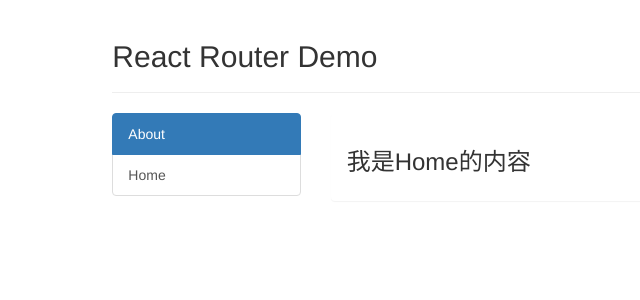
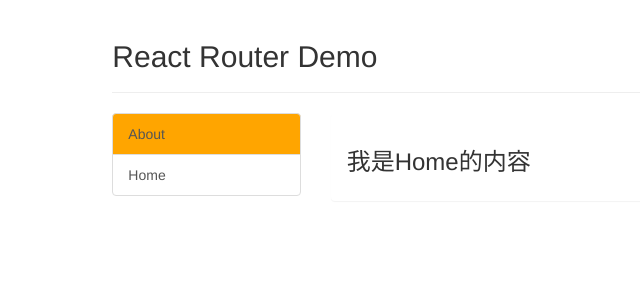
Before and after one commit to wseal/doc, a React (Create React App) app in the folder code/hello-router/: page /about in a window 1280 px wide. Shown: the top 300 px of the page, without its empty margins (106-746 px from the left). Built offline with nearby package versions, Linux system fonts and the light colour scheme.

Commit message:
add dynamic change router color

```diff
--- /dev/null
+++ b/code/hello-router/src/App.css
@@ -0,0 +1,3 @@
+.change-route-color {
+  background-color: orange !important;
+}
--- a/code/hello-router/src/App.jsx
+++ b/code/hello-router/src/App.jsx
@@ -5,7 +5,13 @@ import Home from "./pages/Home";
 import About from "./pages/About";
 import Head from "./pages/Head";
 
+import "./App.css";
+
 const App = () => {
+  function computeClassName({ isActive }) {
+    return isActive ? "list-group-item change-route-color" : "list-group-item";
+  }
+
   return (
     <div>
       <Head />
@@ -13,11 +19,11 @@ const App = () => {
         <div className="col-xs-2 col-xs-offset-2">
           <div className="list-group">
             {/* 路由链接 */}
-            <NavLink className="list-group-item" to="/about">
+            <NavLink className={computeClassName} to="/about">
               About
             </NavLink>
 
-            <NavLink className="list-group-item" to="home">
+            <NavLink className={computeClassName} to="home">
               Home
             </NavLink>
           </div>
```
